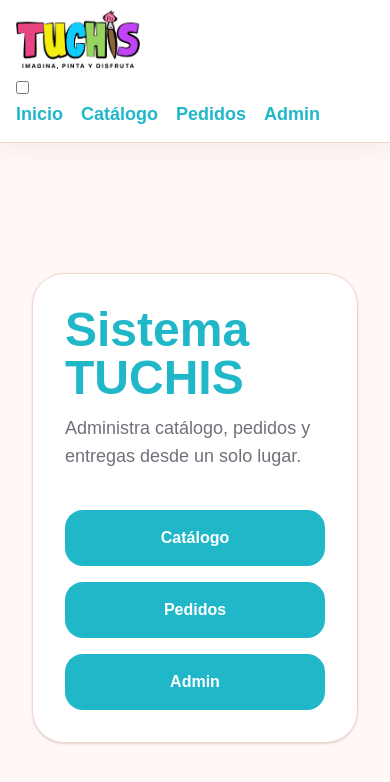
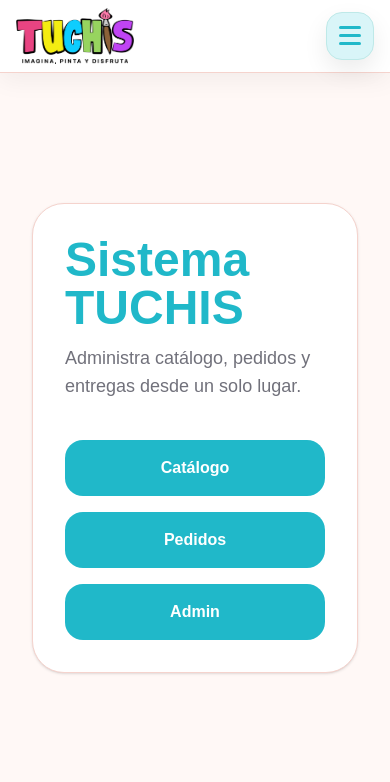
Before and after one commit to erickmd79/tuchis-system, a Next.js app: page / in a window 390 px wide. Shown: the top 782 px of the page. Built offline with nearby package versions, Linux system fonts and the light colour scheme.

Commit message:
Agrega estilos para menu hamburguesa movil

```diff
--- a/src/app/globals.css
+++ b/src/app/globals.css
@@ -75,6 +75,15 @@ button{
   height:auto;
 }
 
+.navbar-menu{
+  margin-left:auto;
+}
+
+.navbar-checkbox,
+.navbar-toggle{
+  display:none;
+}
+
 .navbar-links{
   display:flex;
   align-items:center;
@@ -90,22 +99,73 @@ button{
 @media(max-width:768px){
 
   .navbar{
-    align-items:flex-start;
-    flex-direction:column;
-    gap:8px;
-    padding:10px 16px;
+    min-height:72px;
+    align-items:center;
+    flex-direction:row;
+    gap:12px;
+    padding:8px 16px;
   }
 
   .navbar-logo{
-    width:124px;
+    width:118px;
+  }
+
+  .navbar-menu{
+    position:relative;
+  }
+
+  .navbar-toggle{
+    width:48px;
+    height:48px;
+    border-radius:16px;
+    background:#D9F5F8;
+    border:1px solid #BEE9E8;
+    display:flex;
+    flex-direction:column;
+    align-items:center;
+    justify-content:center;
+    gap:5px;
+    box-shadow:0 10px 24px rgba(0,0,0,.08);
+  }
+
+  .navbar-toggle span{
+    width:22px;
+    height:3px;
+    border-radius:999px;
+    background:#20B8C9;
   }
 
   .navbar-links{
+    position:absolute;
+    top:58px;
+    right:0;
+    width:min(230px, calc(100vw - 32px));
+    display:none;
+    flex-direction:column;
+    align-items:stretch;
+    gap:6px;
+    padding:12px;
+    border-radius:22px;
+    border:1px solid #F5D3CD;
+    background:white;
+    box-shadow:0 18px 36px rgba(0,0,0,.12);
+    overflow:visible;
+    white-space:normal;
+  }
+
+  .navbar-checkbox:checked ~ .navbar-links{
+    display:flex;
+  }
+
+  .navbar-links a{
     width:100%;
-    gap:18px;
-    overflow-x:auto;
-    padding-bottom:4px;
-    white-space:nowrap;
+    border-radius:14px;
+    padding:12px 14px;
+    font-size:16px;
+  }
+
+  .navbar-links a:hover{
+    background:#D9F5F8;
   }
 
 }
```
